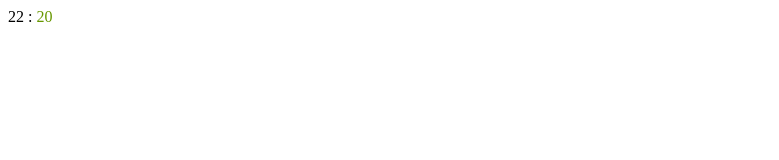
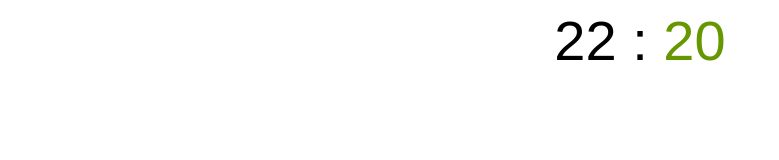
Before and after one commit to samn/clock, a plain HTML site: page index.html in a window 1280 px wide. Shown: the whole page, without its empty margins (0-779 px from the left). Drawn offline with Linux system fonts and the light colour scheme.

Commit message:
Make clock text bigger, change font.

```diff
--- a/index.html
+++ b/index.html
@@ -1,5 +1,12 @@
 <html>
 <head>
+    <style type="text/css">
+        * {
+            font-family: 'Arial';
+            font-size: 56px;
+            text-align: center;
+        }
+    </style>
     <script src="clock.js" type="text/javascript"></script>
     <script type="text/javascript">
         window.onload = function() {
```
